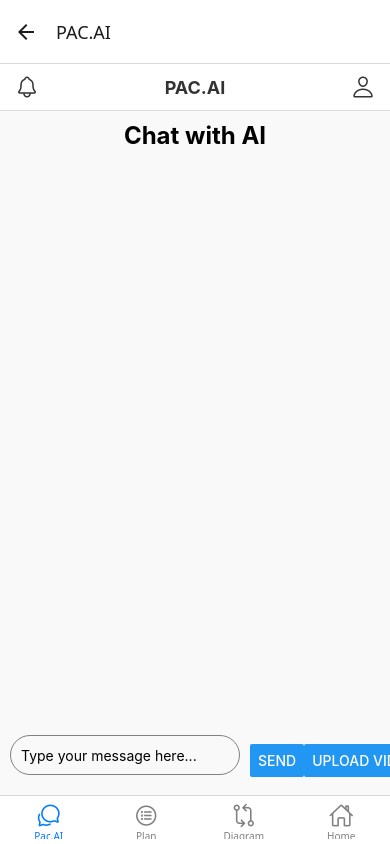
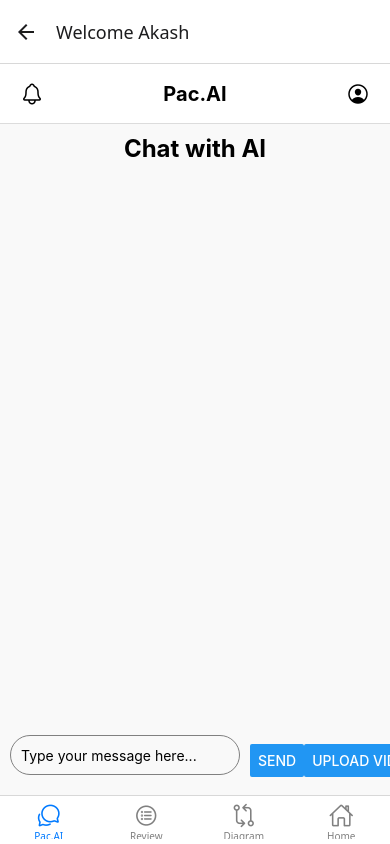
Before and after one commit to imfoobar42/xlab-chatApp, a React Native app: screen /BottomTabs in a window 390 px wide. Built offline with nearby package versions, Linux system fonts and the light colour scheme.

Commit message:
Profile and notification screens added

```diff
--- a/App.js
+++ b/App.js
@@ -5,6 +5,8 @@
 import SignupScreen from './screens/SignupScreen';
 import HomePage from './HomePage';
 import BottomTabs from './navigation/BottomTabs';
+import NotificationScreen from './screens/NotificationScreen'; // Import Notification Screen
+import ProfileScreen from './screens/ProfileScreen'; // Import Profile Screen
 
 const Stack = createStackNavigator();
 
@@ -12,10 +14,12 @@
   return (
     <NavigationContainer>
       <Stack.Navigator initialRouteName="HomePage">
-        <Stack.Screen name="HomePage" component={HomePage} options={{title:'XLAB HomePage'}}/>
+        <Stack.Screen name="HomePage" component={HomePage} options={{ title: 'XLAB HomePage' }} />
         <Stack.Screen name="Login" component={LoginScreen} />
         <Stack.Screen name="SignUp" component={SignupScreen} />
-        <Stack.Screen name="BottomTabs" component={BottomTabs} options={{title:'PAC.AI'}}/>
+        <Stack.Screen name="BottomTabs" component={BottomTabs} options={{ title: 'Welcome Akash' }} />
+        <Stack.Screen name="Notifications" component={NotificationScreen} options={{ title: 'Notifications' }} />
+        <Stack.Screen name="Profile" component={ProfileScreen} options={{ title: 'Profile' }} />
       </Stack.Navigator>
     </NavigationContainer>
   );
--- a/components/CustomHeader.js
+++ b/components/CustomHeader.js
@@ -1,21 +1,21 @@
 import React from 'react';
 import { View, Text, TouchableOpacity, StyleSheet } from 'react-native';
-import { Ionicons } from '@expo/vector-icons'; // Import Ionicons
+import { Ionicons } from '@expo/vector-icons';
 
-export default function CustomHeader({ navigation }) {
+export default function CustomHeader({ navigation, title }) {
   return (
     <View style={styles.header}>
-      {/* Notification Icon */}
-      <TouchableOpacity onPress={() => console.log('Notifications pressed')}>
-        <Ionicons name="notifications-outline" size={24} color="#333" />
+      {/* Left - Notification Icon */}
+      <TouchableOpacity onPress={() => navigation.navigate('Notifications')}>
+        <Ionicons name="notifications-outline" size={24} color="black" style={styles.icon} />
       </TouchableOpacity>
 
-      {/* Title */}
-      <Text style={styles.headerTitle}>PAC.AI</Text>
+      {/* Center - Title */}
+      <Text style={styles.title}>{title}</Text>
 
-      {/* User Icon */}
-      <TouchableOpacity onPress={() => console.log('User profile pressed')}>
-        <Ionicons name="person-outline" size={24} color="#333" />
+      {/* Right - Profile Icon */}
+      <TouchableOpacity onPress={() => navigation.navigate('Profile')}>
+        <Ionicons name="person-circle-outline" size={24} color="black" style={styles.icon} />
       </TouchableOpacity>
     </View>
   );
@@ -24,17 +24,26 @@
 const styles = StyleSheet.create({
   header: {
     flexDirection: 'row',
+    alignItems: 'center',
     justifyContent: 'space-between',
-    alignItems: 'center',
+    backgroundColor: 'white', // White background
+    paddingVertical: 10,
     paddingHorizontal: 15,
-    paddingVertical: 10,
-    backgroundColor: '#fff', // Header background color
-    borderBottomWidth: 1,
-    borderBottomColor: '#ddd',
+    height: 60,
+    // Shadow properties for iOS
+    shadowColor: '#000', // Shadow color (black)
+    shadowOffset: { width: 0, height: 2 }, // Offset of the shadow (vertical)
+    shadowOpacity: 0.1, // Transparency of the shadow
+    shadowRadius: 5, // Radius of the shadow blur
+    borderBottomWidth: 1, // Optional: Border at the bottom
+    borderBottomColor: '#dcdcdc', // Light gray border
   },
-  headerTitle: {
-    fontSize: 18,
+  title: {
+    color: 'black', // Black text color for visibility
+    fontSize: 20,
     fontWeight: 'bold',
-    color: '#333',
+  },
+  icon: {
+    padding: 5,
   },
 });
--- a/navigation/BottomTabs.js
+++ b/navigation/BottomTabs.js
@@ -1,13 +1,25 @@
 import React from 'react';
 import { createBottomTabNavigator } from '@react-navigation/bottom-tabs';
-import { Ionicons } from '@expo/vector-icons'; // Import Ionicons
+import { Ionicons } from '@expo/vector-icons';
 import ChatScreen from '../screens/ChatScreen';
-import PlanScreen from '../screens/PlanScreen';
+import ReviewScreen from '../screens/ReviewScreen';
 import HomeScreen from '../screens/HomeScreen';
 import DiagramScreen from '../screens/DiagramScreen';
-import CustomHeader from '../components/CustomHeader'; // Import the modularized CustomHeader
+import CustomHeader from '../components/CustomHeader'; // Import Custom Header
+import { createStackNavigator } from '@react-navigation/stack';
 
 const Tab = createBottomTabNavigator();
+const Stack = createStackNavigator();
+
+// Wrapper for screens inside BottomTabs to include CustomHeader
+function ScreenWrapper({ component, title, navigation }) {
+  return (
+    <>
+      <CustomHeader navigation={navigation} title={title} />
+      {component}
+    </>
+  );
+}
 
 export default function BottomTabs() {
   return (
@@ -16,7 +28,7 @@
         tabBarIcon: ({ color, size }) => {
           let iconName;
           if (route.name === 'Pac.AI') iconName = 'chatbubbles-outline';
-          else if (route.name === 'Plan') iconName = 'list-circle-outline';
+          else if (route.name === 'Review') iconName = 'list-circle-outline';
           else if (route.name === 'Diagram') iconName = 'git-compare-outline';
           else if (route.name === 'Home') iconName = 'home-outline';
 
@@ -24,13 +36,21 @@
         },
         tabBarActiveTintColor: '#007AFF',
         tabBarInactiveTintColor: 'gray',
-        header: (props) => <CustomHeader {...props} />, // Use the modularized CustomHeader
+        headerShown: false, // Hide default header since we are adding CustomHeader manually
       })}
     >
-      <Tab.Screen name="Pac.AI" component={ChatScreen} />
-      <Tab.Screen name="Plan" component={PlanScreen} />
-      <Tab.Screen name="Diagram" component={DiagramScreen} />
-      <Tab.Screen name="Home" component={HomeScreen} />
+      <Tab.Screen name="Pac.AI">
+        {({ navigation }) => <ScreenWrapper component={<ChatScreen />} title="Pac.AI" navigation={navigation} />}
+      </Tab.Screen>
+      <Tab.Screen name="Review">
+        {({ navigation }) => <ScreenWrapper component={<ReviewScreen />} title="Review" navigation={navigation} />}
+      </Tab.Screen>
+      <Tab.Screen name="Diagram">
+        {({ navigation }) => <ScreenWrapper component={<DiagramScreen />} title="Diagram" navigation={navigation} />}
+      </Tab.Screen>
+      <Tab.Screen name="Home">
+        {({ navigation }) => <ScreenWrapper component={<HomeScreen />} title="Home" navigation={navigation} />}
+      </Tab.Screen>
     </Tab.Navigator>
   );
 }
--- /dev/null
+++ b/screens/NotificationScreen.js
@@ -0,0 +1,25 @@
+import React from 'react';
+import { View, Text, StyleSheet } from 'react-native';
+
+export default function NotificationScreen() {
+  return (
+    <View style={styles.container}>
+      <Text style={styles.title}>Notifications</Text>
+      <Text>No new notifications</Text>
+    </View>
+  );
+}
+
+const styles = StyleSheet.create({
+  container: {
+    flex: 1,
+    justifyContent: 'center',
+    alignItems: 'center',
+    backgroundColor: '#fff',
+  },
+  title: {
+    fontSize: 20,
+    fontWeight: 'bold',
+    marginBottom: 10,
+  },
+});
--- /dev/null
+++ b/screens/ProfileScreen.js
@@ -0,0 +1,27 @@
+import React from 'react';
+import { View, Text, StyleSheet, Button } from 'react-native';
+
+export default function ProfileScreen({ navigation }) {
+  return (
+    <View style={styles.container}>
+      <Text style={styles.title}>Profile</Text>
+      <Text>Welcome to your profile page!</Text>
+
+      <Button title="Go Back" onPress={() => navigation.goBack()} />
+    </View>
+  );
+}
+
+const styles = StyleSheet.create({
+  container: {
+    flex: 1,
+    justifyContent: 'center',
+    alignItems: 'center',
+    backgroundColor: '#fff',
+  },
+  title: {
+    fontSize: 20,
+    fontWeight: 'bold',
+    marginBottom: 10,
+  },
+});
--- a/screens/SignupScreen.js
+++ b/screens/SignupScreen.js
@@ -56,7 +56,7 @@
     backgroundColor: '#fff',
     alignItems: 'center',
     justifyContent: 'flex-start',
-    margin: 49,
+    // margin: 49,
   },
   boldText: {
     fontWeight: 'bold',
```
Also changed, not shown: screens/ReviewScreen.js (renamed from screens/PlanScreen.js).
